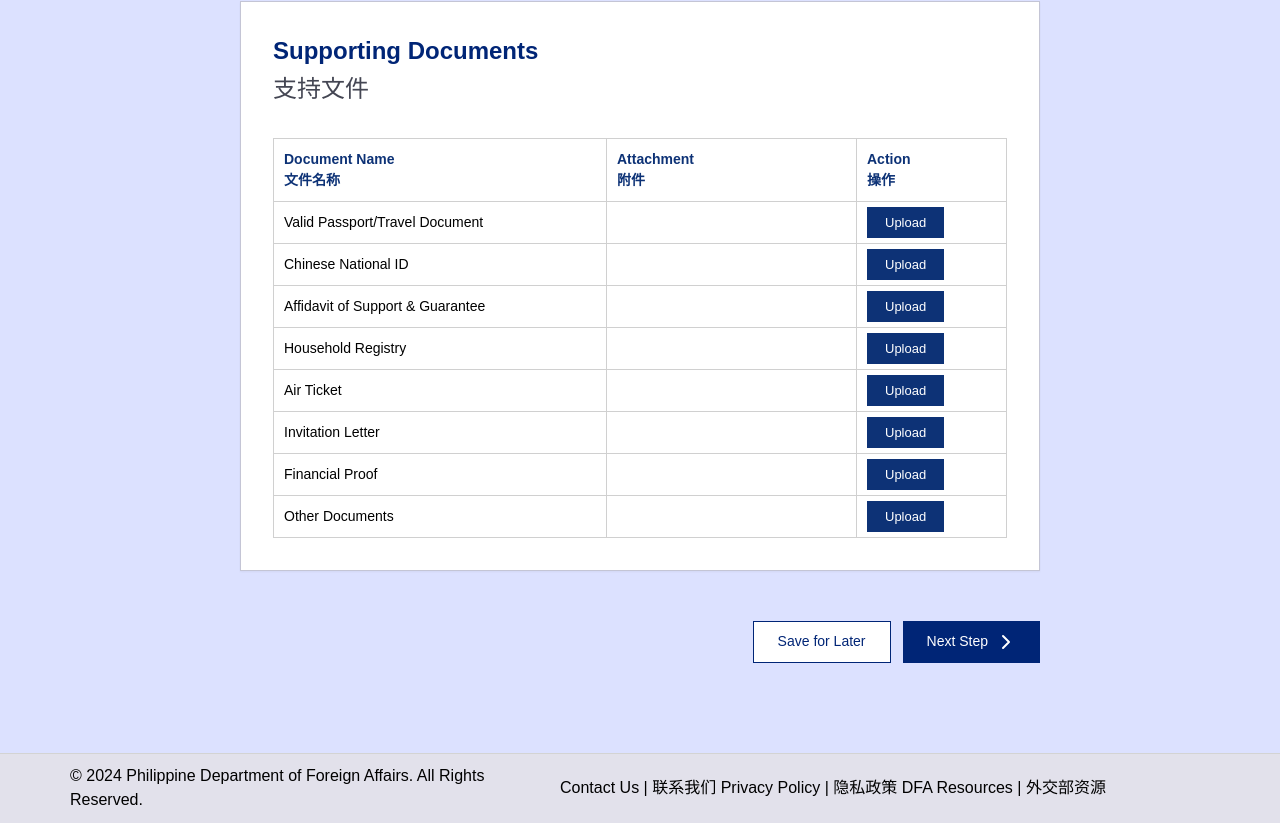
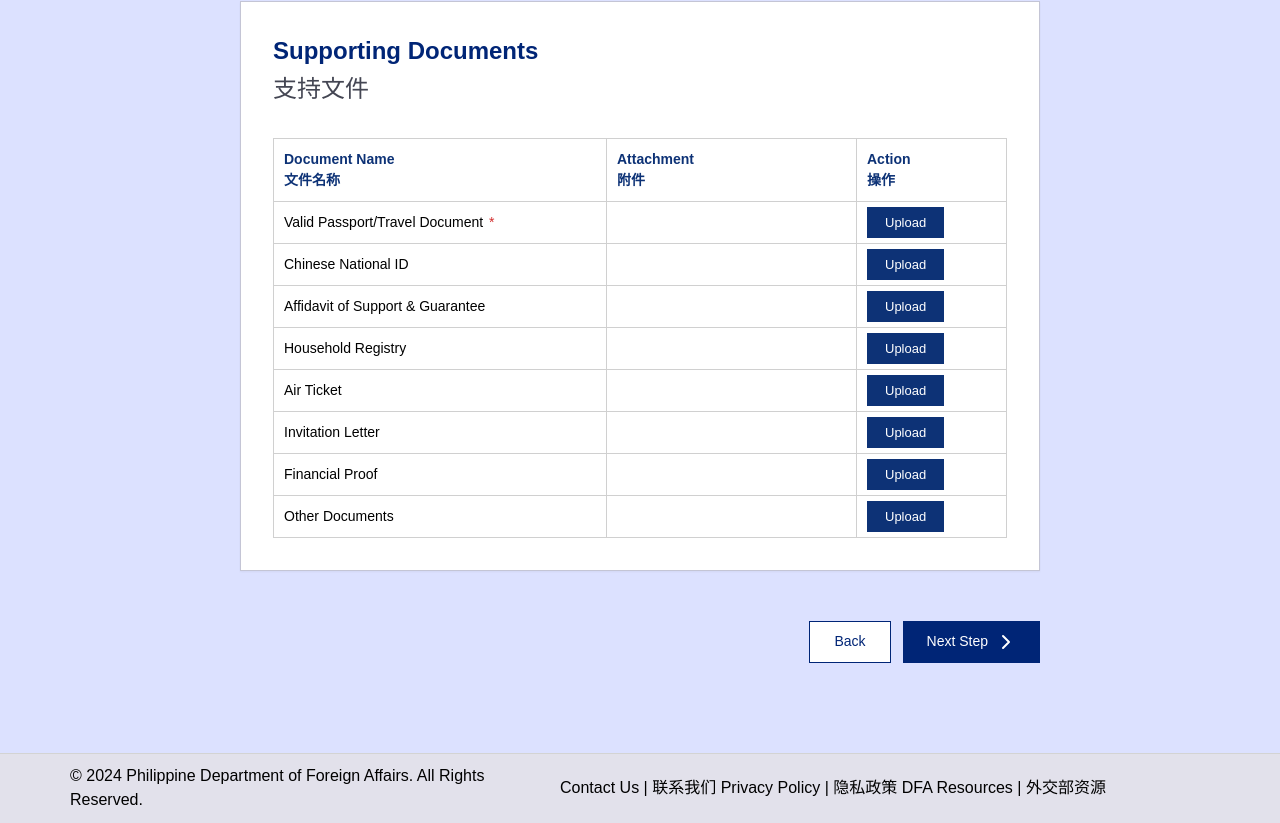
Before and after one commit to izeaharquillano/visa-form-app, a Next.js app: page /step3 in a window 1280 px wide. Shown: the part 397-1220 px from the top of the page. Built offline with nearby package versions, Linux system fonts and the light colour scheme.

Commit message:
removed sign in button, renamed save for later as back, made passport required

```diff
--- a/app/page.tsx
+++ b/app/page.tsx
@@ -295,7 +295,7 @@ export default function Step1() {
 
       <div className="form-actions">
         <button type="button" className="save-btn">
-          Save for Later
+          Back
         </button>
         <button type="button" className="next-btn" onClick={handleNext}>
           Next Step
--- a/app/step3/page.tsx
+++ b/app/step3/page.tsx
@@ -43,6 +43,14 @@ export default function Step3() {
     toggle(doc);
   };
 
+  const handleNext = () => {
+    if (!selected.includes("Valid Passport/Travel Document")) {
+      alert("Valid Passport/Travel Document is required.\n\n请上传有效护照/旅行证件。");
+      return;
+    }
+    router.push("/step4");
+  };
+
   return (
     <>
       <Header />
@@ -70,7 +78,7 @@ export default function Step3() {
             <tbody>
               {documents.map((doc) => (
                 <tr key={doc}>
-                  <td>{doc}</td>
+                  <td>{doc}{doc === "Valid Passport/Travel Document" && <span className="required"> *</span>}</td>
                   <td className="attachment-cell">
                     {selected.includes(doc) && (
                       <span style={{ color: "#0d3276" }}>✓ Attached</span>
@@ -103,9 +111,9 @@ export default function Step3() {
 
       <div className="form-actions">
         <button type="button" className="save-btn" onClick={() => router.push("/step2")}>
-          Save for Later
+          Back
         </button>
-        <button type="button" className="next-btn" onClick={() => router.push("/step4")}>
+        <button type="button" className="next-btn" onClick={handleNext}>
           Next Step
           <svg width="20" height="20" viewBox="0 0 20 20" fill="none" xmlns="http://www.w3.org/2000/svg">
             <path d="M7 4L13 10L7 16" stroke="white" strokeWidth="2" strokeLinecap="round" strokeLinejoin="round"/>
--- a/components/Header.tsx
+++ b/components/Header.tsx
@@ -9,7 +9,6 @@ export default function Header() {
       </div>
       <div className="right-section">
         <span style={{ color: "#002576", cursor: "pointer" }}>Language: EN/ZH</span>
-        <span style={{ color: "#002576", cursor: "pointer" }}>Sign In</span>
       </div>
     </div>
   );
```
